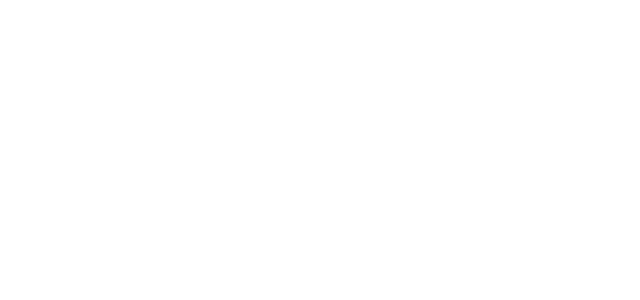
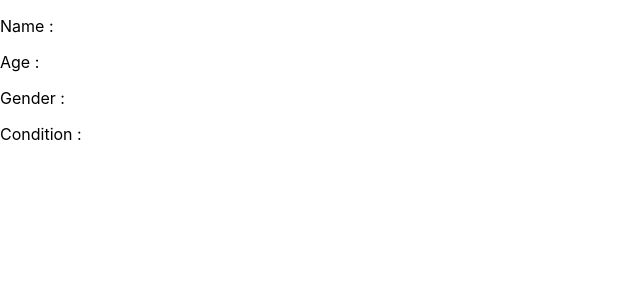
Before and after one commit to haritsrizkall/covid-19-tracker-frontend, a React (Create React App) app: page /person/detail/1 in a window 1280 px wide. Shown: the top 300 px of the page, without its empty margins (0-640 px from the left). Built offline with nearby package versions, Linux system fonts and the light colour scheme; no server answers.

Commit message:
person detail page->profile

```diff
--- a/src/App.js
+++ b/src/App.js
@@ -5,6 +5,7 @@
 import { Route, Router, Switch } from 'react-router';
 import DashboardPage from './pages/DashboardPage';
 import { BrowserRouter } from 'react-router-dom';
+import PersonDetailPage from './pages/PersonDetailPage';
 
 function App() {
   return (
@@ -16,6 +17,8 @@
         <Route exact path="/dashboard">
           <DashboardPage/>
         </Route>
+        <Route exact path="/person/detail/:personId" component={PersonDetailPage}/>
+
     </Switch>
     </BrowserRouter>
 
--- a/src/pages/DashboardPage.js
+++ b/src/pages/DashboardPage.js
@@ -2,6 +2,8 @@
 import React from 'react'
 import { Redirect } from 'react-router'
 import InputComponent from '../components/InputComponents'
+import ActionButton from '../parts/ActionButton'
+import ActionTable from '../parts/ActionButton'
 
 class DashboardPage extends React.Component{
     constructor(props){
@@ -36,7 +38,7 @@
         });
     }
     render(){
-        let personList = this.state.persons.map((person, index) => <tr><td>{index+1}</td><td>{person.id}</td><td>{person.name}</td><td>{person.gender}</td><td>{person.age}</td><td>{person.person_condition}</td><td>""</td></tr>)
+        let personList = this.state.persons.map((person, index) => <tr><td>{index+1}</td><td>{person.id}</td><td>{person.name}</td><td>{person.gender}</td><td>{person.age}</td><td>{person.person_condition}</td><td><ActionButton personId={person.id}/></td></tr>)
         var token = sessionStorage.getItem('token')
         if (!token) {
             return <Redirect to="/"/>
@@ -46,9 +48,6 @@
                 <div className="search">
                     <div className="input">
                         <InputComponent type="text"     className="input-search" name="search" id="search" placeholder="Search..." handleChange={this.handleChange} />
-                    </div>
-                    <div className="button-submit">
-                        <input type="submit" value="Submit"/>
                     </div>
                 </div>
                 <div className="trace">
--- /dev/null
+++ b/src/pages/PersonDetailPage.js
@@ -0,0 +1,45 @@
+import axios from 'axios';
+import React from 'react'
+import { useParams } from 'react-router';
+
+class PersonDetailPage extends React.Component{
+    constructor(props){
+        super(props)
+        this.state = {person : {}}
+    }
+    componentDidMount(){
+        let personId = this.props.match.params.personId
+        axios.get('http://127.0.0.1:8000/api/detail/' + personId, {
+        }).then((response) => {
+            this.setState({person : response.data.data})
+        }, (error) => {
+           console.log(error)
+        });
+    }
+    render(){
+        return(
+            <div className="detail">
+                <div className="person-profile">
+                    <div className="person-profile-data">
+                        <p className="label">Name  :</p>
+                        <p>{this.state.person.name}</p>
+                    </div>
+                    <div className="person-profile-data">
+                        <p className="label">Age  :</p>
+                        <p>{this.state.person.age}</p>
+                    </div>
+                    <div className="person-profile-data">
+                        <p className="label">Gender  :</p>
+                        <p>{this.state.person.gender}</p>
+                    </div>
+                    <div className="person-profile-data">
+                        <p className="label">Condition  :</p>
+                        <p>{this.state.person.person_condition}</p>
+                    </div>
+                </div>
+            </div>
+        )
+    }
+}
+
+export default PersonDetailPage
--- /dev/null
+++ b/src/parts/ActionButton.js
@@ -0,0 +1,15 @@
+import React from 'react'
+import { Link } from 'react-router-dom'
+
+class ActionButton extends React.Component{
+    constructor(props){
+        super(props)
+    }
+    render(){
+        return(
+            <Link to={`person/detail/${this.props.personId}`}>Detail</Link>
+        )
+    }
+}
+
+export default ActionButton
```
